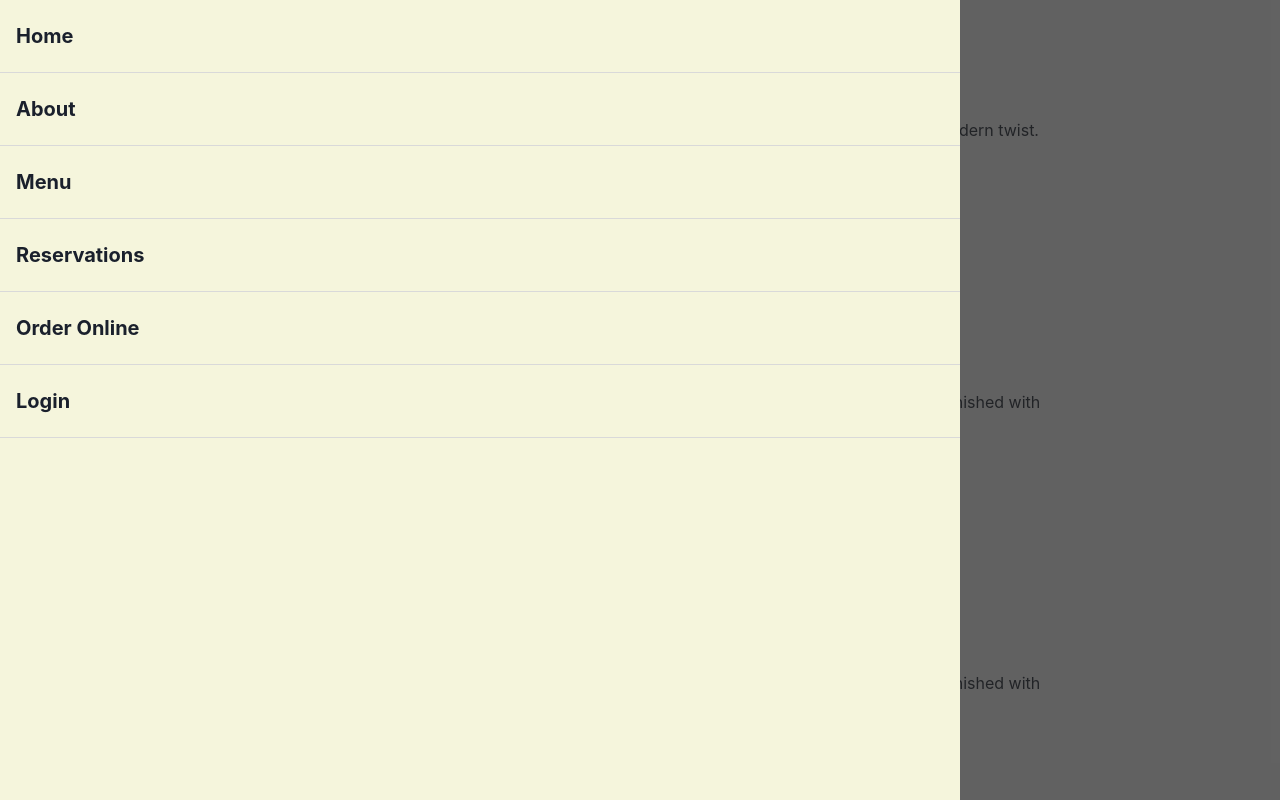
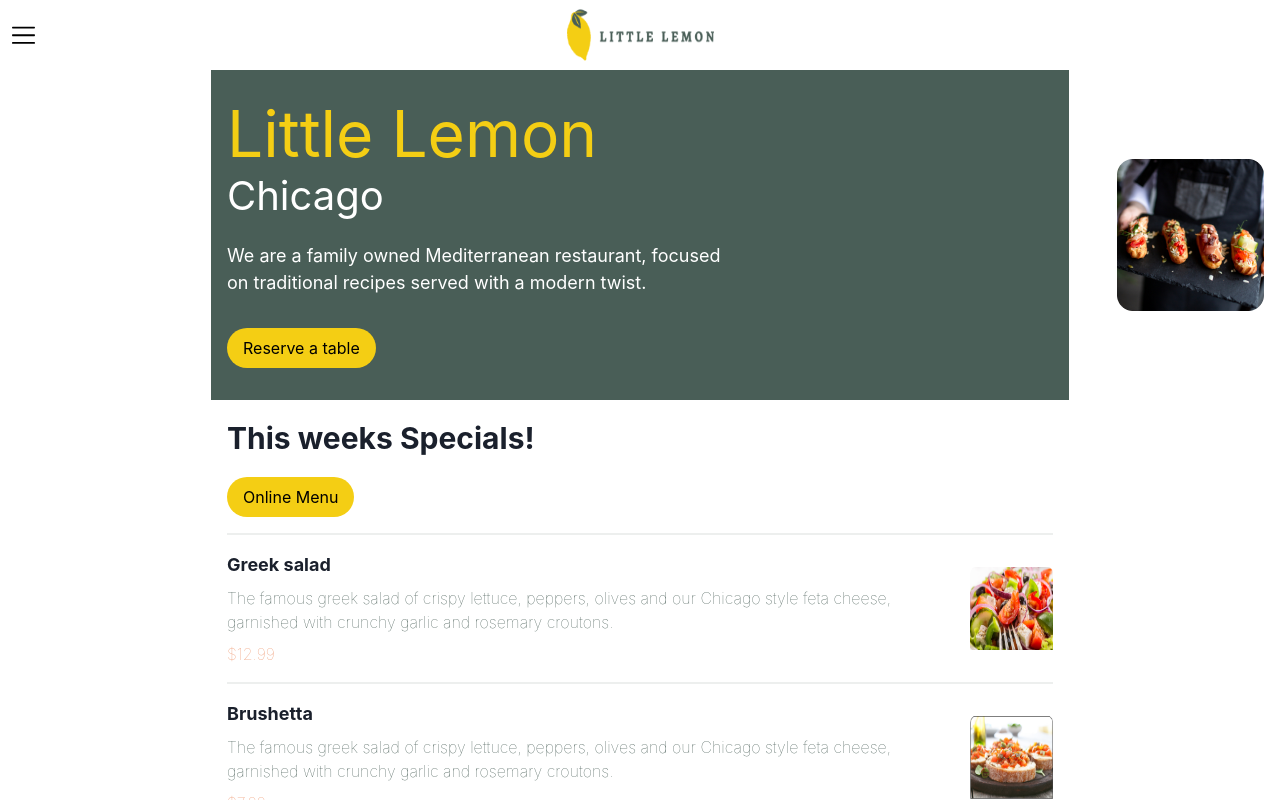
Before and after one commit to hassanaboukhalil/little_lemon_restaurant, a React (Create React App) app: page / in a window 1280 px wide. Shown: the top 800 px of the page. Built offline with nearby package versions, Linux system fonts and the light colour scheme.

Commit message:
create styles and create a fonts and variables sass files

```diff
--- a/src/css/App.css
+++ b/src/css/App.css
@@ -3,47 +3,140 @@
   margin: 0;
 }
 
-header > div {
+.btn {
+  background-color: #F4CE14;
+  border-radius: 20px;
+  color: black;
+  padding: 0.5rem 1rem;
+  width: -moz-fit-content;
+  width: fit-content;
+}
+
+header .container {
   display: flex;
   flex-direction: row;
   justify-content: center;
   align-items: center;
 }
-header > div img {
+header .container img {
   width: 147px;
   height: 70px;
 }
-header > div .hamburger-icon {
+header .container .hamburger-icon {
   padding-left: 0.75rem;
   position: absolute;
   left: 0;
 }
-header > div nav {
+header .container nav {
   position: absolute;
   left: 0;
   top: 0;
   background-color: beige;
   height: 100vh;
   width: 75vw;
+  display: none;
 }
-header > div nav ul {
+header .container nav ul {
   list-style-type: none;
   gap: 1.75rem;
   padding: 0;
 }
-header > div nav ul li {
+header .container nav ul li {
   font-size: 20px;
   padding: 21px 16px;
   border-bottom: solid 1px #D9D9D9;
   font-weight: bold;
 }
-header > div .beside-nav {
+header .container .beside-nav {
   width: 25vw;
   position: absolute;
   right: 0;
   height: 100vh;
   top: 0;
   background-color: rgba(37, 37, 37, 0.7215686275);
+  display: none;
+}
+header .container nav, header .container .beside-nav {
+  z-index: 1;
+}
+
+.hero {
+  display: flex;
+  flex-direction: row;
+  justify-content: space-between;
+  align-items: center;
+  background-color: #495E57;
+  color: white;
+  padding-top: 2rem;
+  padding-bottom: 2rem;
+}
+.hero h1 {
+  font-size: 64px;
+  color: #F4CE14;
+  line-height: 1;
+}
+.hero h2 {
+  font-size: 40px;
+  line-height: 1.5;
+}
+.hero p {
+  font-size: 18px;
+  padding: 1rem 0 2rem 0;
+  width: 60%;
+}
+.hero img {
+  position: absolute;
+  right: 1rem;
+}
+
+.highlights .title-and-btn {
+  display: flex;
+  flex-direction: column;
+  justify-content: unset;
+  align-items: unset;
+  padding-top: 1rem;
+  padding-bottom: 1rem;
+  gap: 1rem;
+}
+.highlights .section-title {
+  font-size: 30px;
+  font-weight: bold;
+}
+.highlights .food-grid {
+  display: grid;
+}
+.highlights .food-card {
+  display: flex;
+  flex-direction: row;
+  justify-content: space-between;
+  align-items: center;
+  gap: 0.9375rem;
+  border-top: solid 2px #EDEFEE;
+  padding-top: 1rem;
+  padding-bottom: 1rem;
+}
+.highlights .food-card .texts {
+  display: flex;
+  flex-direction: column;
+  justify-content: unset;
+  align-items: unset;
+  gap: 0.5rem;
+}
+.highlights .food-card .texts h1 {
+  font-size: 18px;
+  font-weight: bold;
+}
+.highlights .food-card .texts .des {
+  font-size: 16px;
+  color: #495E57;
+  font-weight: lighter;
+}
+.highlights .food-card .texts .price {
+  color: #EE9972;
+}
+.highlights .food-card img {
+  width: 83px;
+  height: 83px;
 }
 
 footer {
@@ -87,8 +180,8 @@ footer ul {
 
 .container {
   width: 100%;
-  padding-right: 0.75rem;
-  padding-left: 0.75rem;
+  padding-right: 1rem;
+  padding-left: 1rem;
   margin-right: auto;
   margin-left: auto;
   max-width: 858px;
--- a/src/sass/App.scss
+++ b/src/sass/App.scss
@@ -1,6 +1,7 @@
 @use './helpers/colors' as *;
 @use './helpers/fonts' as *;
 @use './helpers/mixins' as *;
+@use './helpers/variables' as *;
 
 
 *{
@@ -11,8 +12,17 @@
 
 // default styles  =>  small screens
 
+.btn{
+    background-color: $primary-color2;
+    border-radius: 20px;
+    color: black;
+    padding: 0.5rem 1rem;
+    width: -moz-fit-content;
+    width: fit-content;
+}
+
 header{
-    > div {
+    .container {
         @include flex(row,center,center);
         img{
             width: 147px;
@@ -30,6 +40,7 @@ header{
             background-color: beige;
             height: 100vh;
             width: 75vw;
+            display: none;
             ul{
                 list-style-type: none;
                 gap: 1.75rem;
@@ -49,10 +60,82 @@ header{
             height: 100vh;
             top: 0;
             background-color: #252525B8;
+            display: none
+        }
+        nav ,.beside-nav {
+            z-index: 1;
         }
     }
 }
 
+.hero{
+    @include flex(row,space-between,center);
+    background-color: $primary-color1;
+    color: white;
+    padding-top: 2rem;
+    padding-bottom: 2rem;
+    h1{
+        font-size: $title;
+        color: $primary-color2;
+        line-height: 1;
+    }
+    h2{
+        font-size: $sub-title;
+        line-height: 1.5;
+    }
+    p{
+        font-size: $des;
+        padding: 1rem 0 2rem 0;
+        width: 60%;
+    }
+    img{
+        position: absolute;
+        right: $container-padding-x;
+    }
+}
+
+.highlights{
+    .title-and-btn{
+        @include flex(column,unset,unset);
+        padding-top: 1rem;
+        padding-bottom: 1rem;
+        gap: 1rem;
+    }
+    .section-title{
+        font-size: $section-title;
+        font-weight: bold;
+    }
+    .food-grid{
+        display: grid;
+    }
+    .food-card{
+        @include flex(row,space-between,center);
+        gap: 0.9375rem;
+        border-top: solid 2px #EDEFEE;
+        padding-top: 1rem;
+        padding-bottom: 1rem;
+        .texts{
+            @include flex(column,unset,unset);
+            gap: 0.5rem;
+            h1{
+                font-size: $card-title;
+                font-weight: bold;
+            }
+            .des{
+                font-size: $card-des;
+                color: $primary-color1;
+                font-weight: lighter;
+            }
+            .price{
+                color: $secondary-color1;
+            }
+        }
+        img{
+            width: 83px;
+            height: 83px;
+        }
+    }
+}
 
 footer{
     background-color: $secondary-color3;
@@ -178,7 +261,7 @@ footer{
 }
 
 .container{
-    @include make-container();
+    @include make-container($container-padding-x);
     max-width: 858px;
 }
 
--- a/src/sass/helpers/_fonts.scss
+++ b/src/sass/helpers/_fonts.scss
@@ -1,3 +1,11 @@
 $font3: 18px;
 
-$nav: 20px
+$nav: 20px;
+$title: 64px;
+$sub-title: 40px;
+$des: 18px;
+$btn: 16px;
+$card-title: 18px;
+$card-des: 16px;
+$section-title: 30px;
+$footer: 20px;
--- /dev/null
+++ b/src/sass/helpers/_variables.scss
@@ -0,0 +1 @@
+$container-padding-x: 1rem;
```
Also changed, not shown: 1 other file (tests, documents, lock files or other folders). Lines whose indentation alone changed are shown as unchanged.
